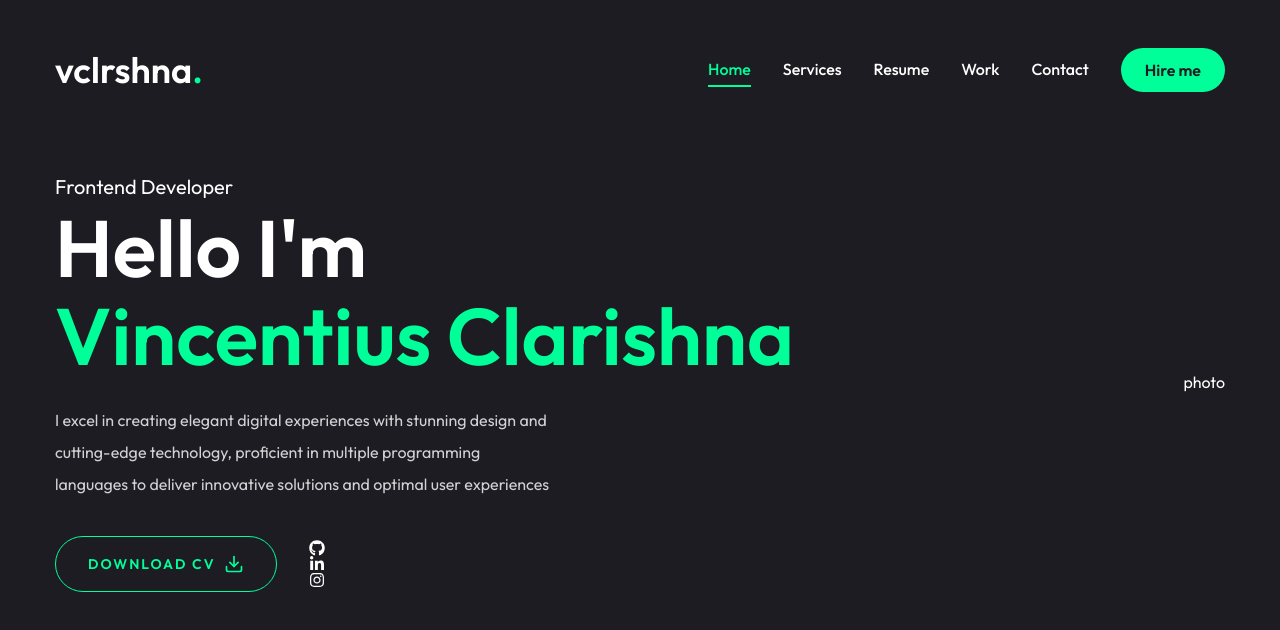
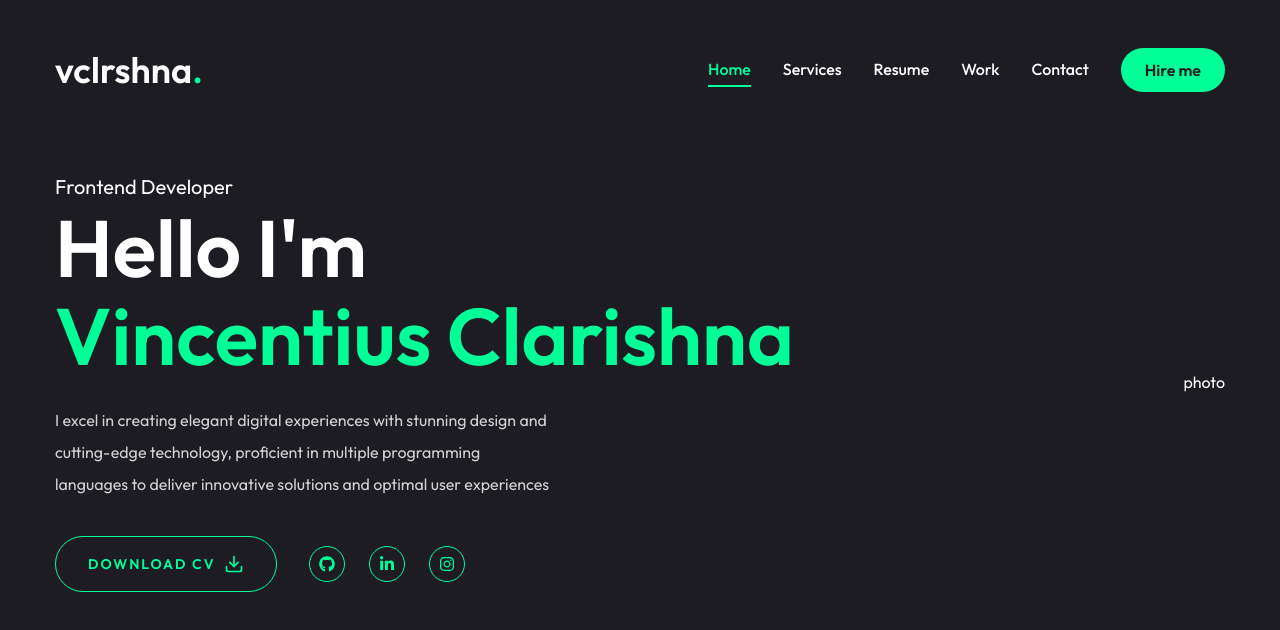
Before and after one commit to AisyahAuliaAngelinee/Portofolio, a Next.js app in the folder personal-website/: page / in a window 1280 px wide. Shown: the top 630 px of the page. Built offline with nearby package versions, Linux system fonts and the light colour scheme.

Commit message:
feat: socials button

```diff
--- a/personal-website/src/app/page.tsx
+++ b/personal-website/src/app/page.tsx
@@ -24,13 +24,18 @@ const Home = () => {
 
 							{/* btn and socials */}
 							<div className="flex flex-col xl:flex-row items-center gap-8">
-								<Button variant={"outline"} size={"lg"} className="flex uppercase items-center gap-2">
+								<Button variant={"outline"} size={"lg"} className="flex uppercase items-center gap-2 hover:transition-all duration-500">
 									<span>Download CV</span>
 									<FiDownload className="text-xl" />
 								</Button>
 
 								<div className="mb-8 xl:mb-0">
-									<Social />
+									<Social
+										containerStyle={"flex gap-6"}
+										iconsStyle={
+											"w-9 h-9 border border-accent rounded-full flex justify-center items-center text-accent text-base hover:bg-accent hover:text-primary hover:transition-all duration-500"
+										}
+									/>
 								</div>
 							</div>
 						</div>
--- a/personal-website/src/components/Header.tsx
+++ b/personal-website/src/components/Header.tsx
@@ -18,7 +18,7 @@ const Header = () => {
 					</Link>
 
 					{/* desktop navbar */}
-					<div className="hidden xl:flex items-center gap-8">
+					<div className="hidden xl:flex items-center gap-8 hover:transition-all duration-500">
 						<Navbar />
 						<Link href={"/contact"}>
 							<Button>Hire me</Button>
```
